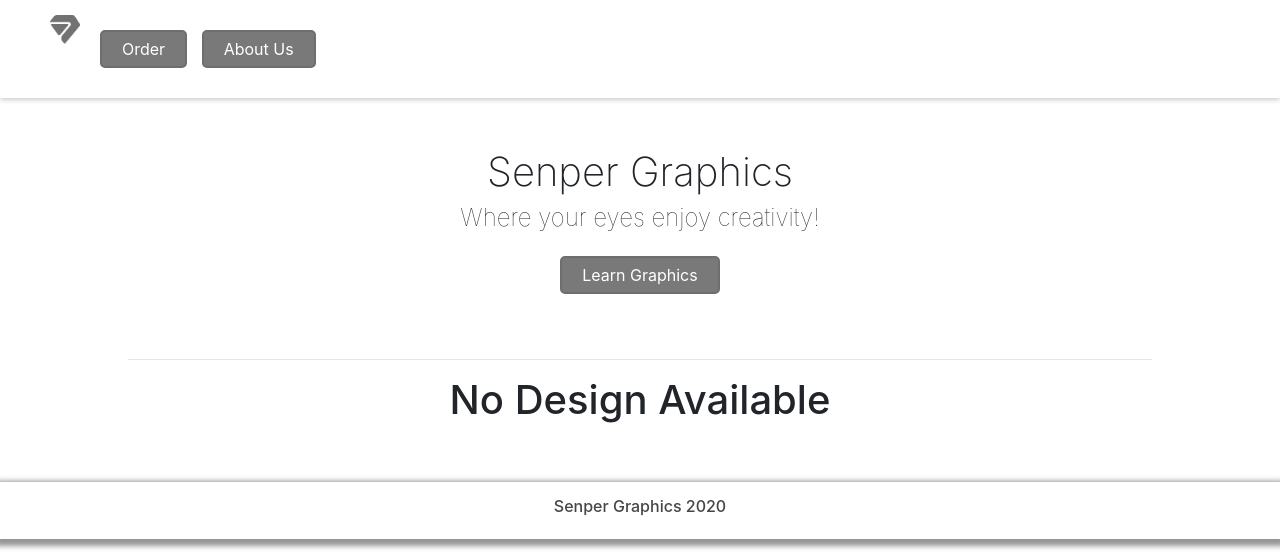
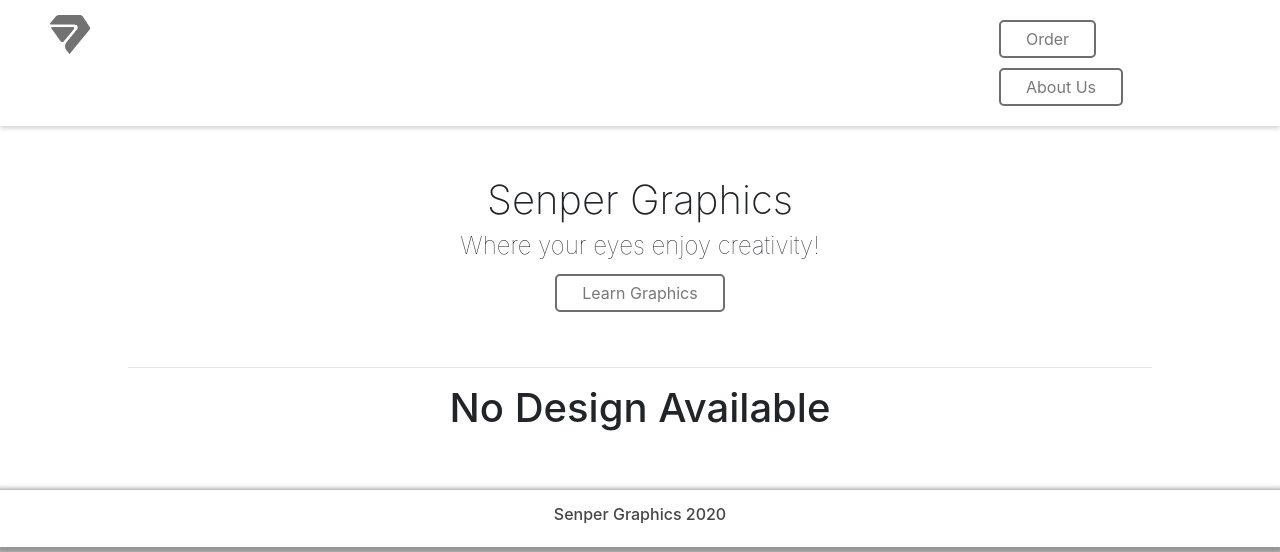
Before and after one commit to sapphire132/senper_market, a Django app: page / in a window 1280 px wide. Shown: the top 552 px of the page. Run offline with Django 3.2, Linux system fonts and the light colour scheme; data that the repository does not hold is empty; some libraries are stand-ins or nearby versions.

Commit message:
adding css features

```diff
--- a/sapphire/static/css/style.css
+++ b/sapphire/static/css/style.css
@@ -11,6 +11,7 @@ a{
 .Mainnav{
     color: rgb(138, 136, 136);
     padding: 15px 50px;
+    display: flex;
     /* height: 30px; */
     box-shadow: 0px 2px 5px 0px rgba(0,0,0,0.20);
     /* border: solid red 1px; */
@@ -18,9 +19,17 @@ a{
 
 .brand{
     float: left;
-
+    flex: 80%;
     /* border: solid red 1px; */
 }
+
+.order{
+    flex: 20%;
+    justify-items: right;
+    /* border: solid red 1px; */
+
+}
+
 
 .brand p{
     display: inline;
@@ -29,7 +38,7 @@ a{
 }
 
 .logo{
-    width: 30px;
+    width: 40px;
     margin-right: 15px;
 }
 
@@ -49,12 +58,6 @@ a{
 }
 
 
-.order{
-
-    /* border: solid red 1px; */
-    display: block;
-
-}
 
 .order-btn{
     margin: 0px;
@@ -123,28 +126,22 @@ a{
 
 
 .btn-auth {
-    padding: 5px 20px;
-    background-color: #797979;
-    color: white;
-    border: none;
+    padding: 5px 25px;
+    background: transparent;
+    color: #797979;
+    border: solid #6e6e6e 2px;
     border-radius: 5px;
-    margin: 15px 5px;
+    margin: 5px 5px;
     border: solid #6e6e6e 2px;
 }
 
 .btn-auth:hover {
-	background: transparent;
-    color: #6e6e6e;
+	background-color: #6e6e6e;
     border: solid #6e6e6e 2px;
+    color: white;
 }
 
-a{
-	color: #474747;
-}
 
-a:hover{
-	color: white;
-}
 
 .forgot-password{
 	margin: 0px;
```
